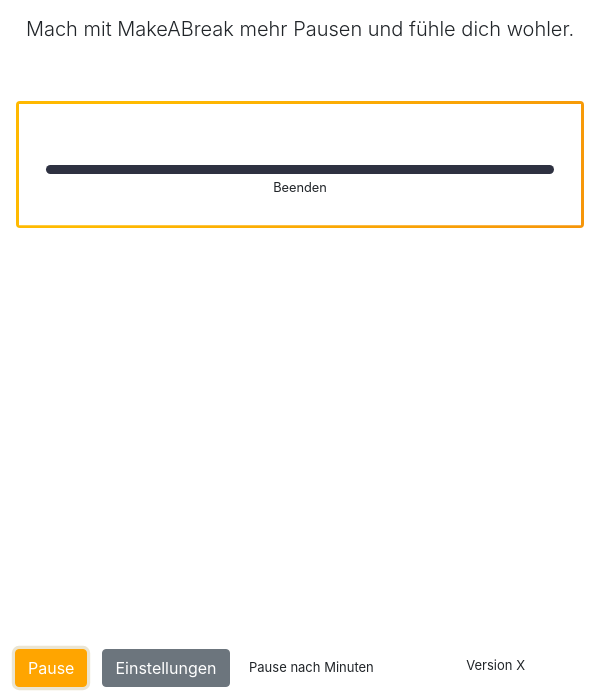
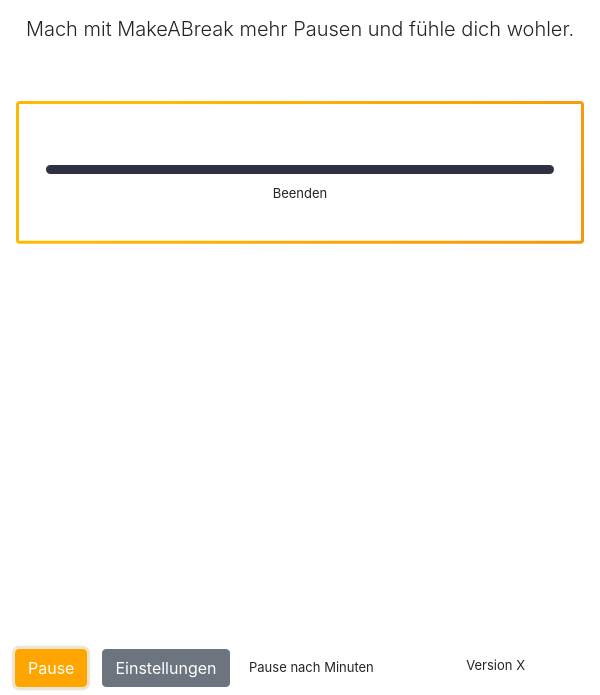
Before and after one commit to Bad-Khalil/MakeABreak, an Electron app: page assets/pages/index.html in a window 600 px wide. Both pictures are taken after a click on the button "Start". Shown: the part 105-800 px from the top of the page. Drawn offline with nearby package versions, Linux system fonts and the light colour scheme; no server answers.

Commit message:
Beenden Button

```diff
--- a/assets/css/style.css
+++ b/assets/css/style.css
@@ -78,7 +78,9 @@
 }
 
 #beenden {
-    cursor: pointer;
+    cursor   : pointer;
+    font-size: small;
+    padding  : 10px;
 }
 
 #updateTxt {
--- a/assets/pages/index.html
+++ b/assets/pages/index.html
@@ -31,7 +31,7 @@
           <div id="progressbar">
             <div id="progressbarInner"></div>
           </div>
-          <small id="beenden" >Beenden</small>
+          <div id="beenden">Beenden</div>
         </div>
       </p>
     </div>
```
